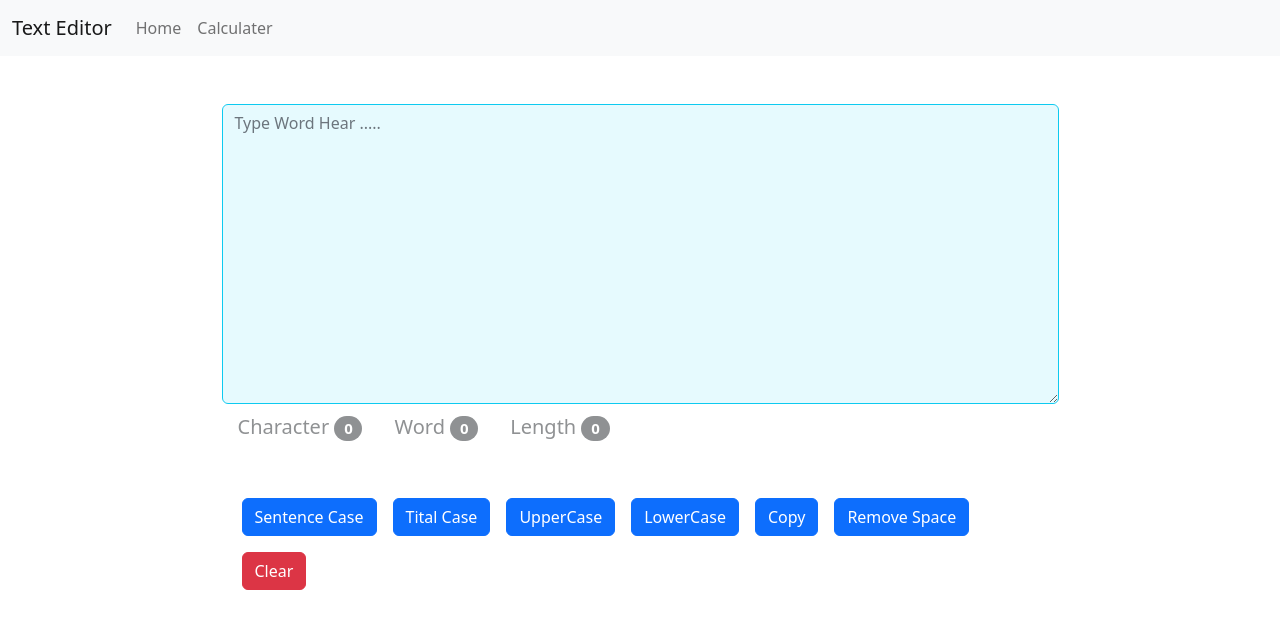
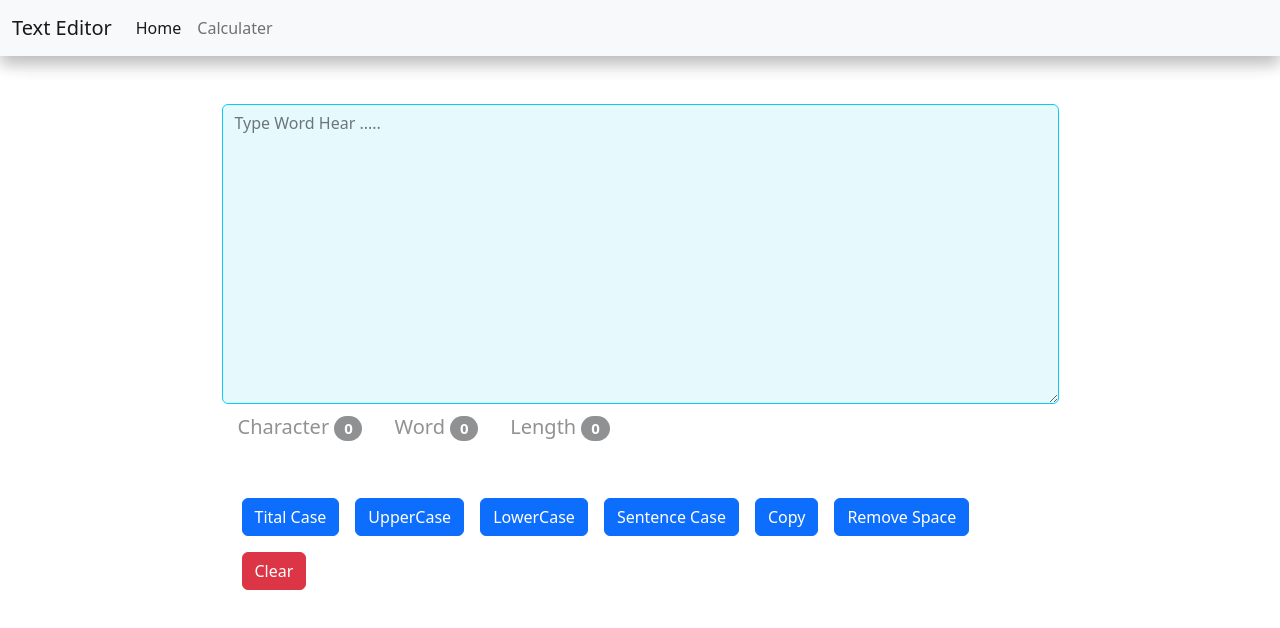
Before and after one commit to HENILCODES/Resume, a React (Create React App) app: page / in a window 1280 px wide. Shown: the top 628 px of the page. Built offline with nearby package versions, Linux system fonts and the light colour scheme.

Commit message:
edit manu active

```diff
--- a/src/App.js
+++ b/src/App.js
@@ -4,14 +4,30 @@ import Manu from "./Manu";
 import { BrowserRouter as Router, Routes, Route } from "react-router-dom";
 import Calculater from "./Calculater";
 export default function App() {
+  let Text = ()=>{
+    return(
+      <>
+      <Manu Home="active"/>
+      <Textfun/>
+      </>
+    )
+  }
+  let Calculat = ()=>{
+    return(
+      <>
+      <Manu Calculate="active"/>
+      <Calculater/>
+      </>
+    )
+  }
   return (
     <>
       <Router>
         <Manu />
         <div className="my-5 py-1"></div>
         <Routes>
-          <Route path="/" element={<Textfun />} />
-          <Route path="/Calculater" element={<Calculater />} />
+          <Route path="/" element={<Text />} />
+          <Route path="/Calculater" element={<Calculat />} />
         </Routes>
       </Router>
     </>
--- a/src/Manu.js
+++ b/src/Manu.js
@@ -1,22 +1,22 @@
 import React from "react";
-import { Link } from "react-router-dom";
+import { Link, NavLink } from "react-router-dom";
 
-function Manu() {
+function Manu(props) {
   return (
-    <nav class="navbar navbar-expand-lg bg-light fixed-top">
-      <div class="container-fluid ">
-        <Link class="navbar-brand" to="/">
+    <nav className="navbar navbar-expand-lg bg-light fixed-top shadow">
+      <div className="container-fluid ">
+        <Link className="navbar-brand" to="/">
           Text Editor
         </Link>
-        <div class="collapse navbar-collapse" id="navbarSupportedContent">
-          <ul class="navbar-nav d-flex">
-            <li class="nav-item">
-              <Link class="nav-link" aria-current="page" to="/">
+        <div className="navbar-collapse">
+          <ul className="navbar-nav d-flex">
+            <li className="nav-item">
+              <NavLink className={props.Home ? "nav-link active" : "nav-link"} to="/">
                 Home
-              </Link>
+              </NavLink>
             </li>
-            <li class="nav-item">
-              <Link class="nav-link" to="/Calculater">
+            <li className="nav-item">
+              <Link className={props.Calculate ? "nav-link active" : "nav-link"} to="/Calculater">
                 Calculater
               </Link>
             </li>
--- a/src/home.js
+++ b/src/home.js
@@ -97,11 +97,6 @@ export default function Textfun() {
       </div>
       <div className="d-flex flex-wrap container">
         <div className="m-2">
-          <button type="button gap-3" className="btn btn-primary" onClick={sentenceCase}>
-            Sentence Case
-          </button>
-        </div>
-        <div className="m-2">
           <button type="button gap-3" className="btn btn-primary" onClick={TitleCase}>
             Tital Case
           </button>
@@ -114,6 +109,11 @@ export default function Textfun() {
         <div className="m-2">
           <button type="button gap-3" className="btn btn-primary" onClick={lowerCase}>
             LowerCase
+          </button>
+        </div>
+        <div className="m-2">
+          <button type="button gap-3" className="btn btn-primary" onClick={sentenceCase}>
+            Sentence Case
           </button>
         </div>
         <div className="m-2">
--- a/src/index.js
+++ b/src/index.js
@@ -4,8 +4,6 @@ import App from './App';
 const root = ReactDOM.createRoot(document.getElementById("root"));
 root.render(
     <React.StrictMode>
-        {/* <Manu /> */}
         <App/>
-        {/* <Text /> */}
     </React.StrictMode>
 )
```
